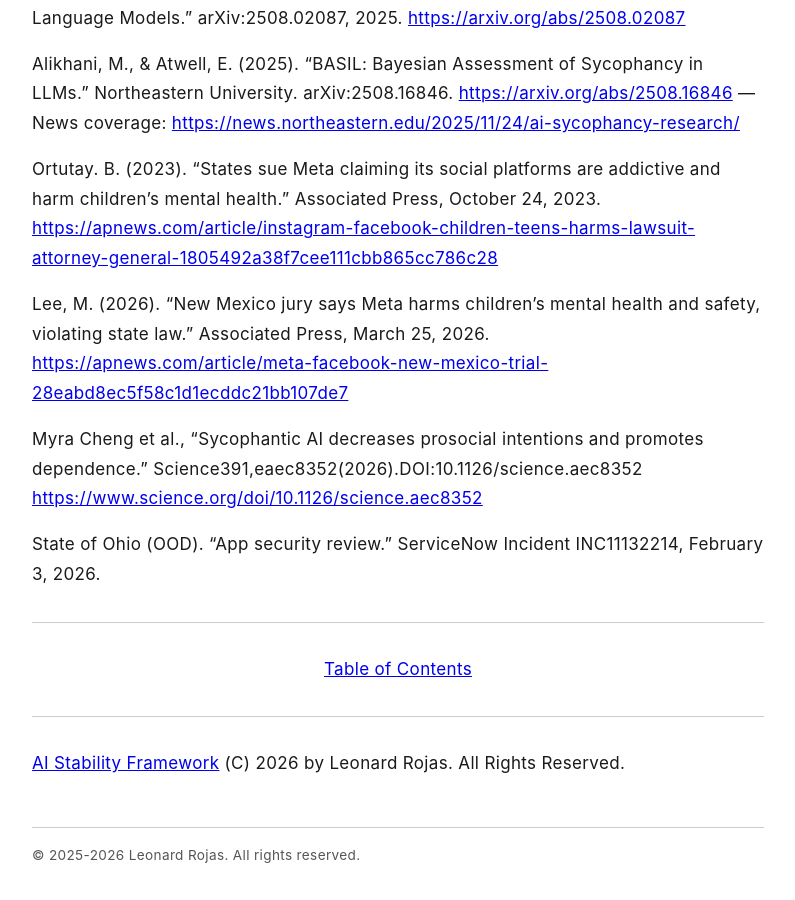
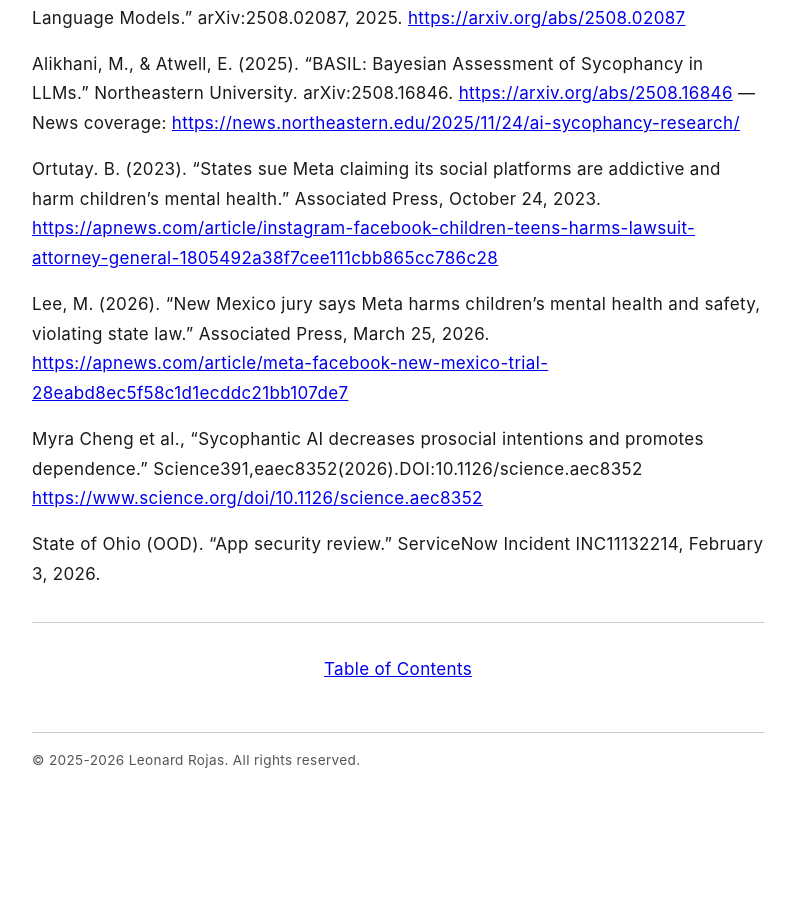
Before and after one commit to rojaslen/AISF-WEB, a Jekyll site: the page built from apx00-endnotes.md, in a window 1280 px wide and 900 px high, scrolled down 13674 px. Shown: the whole window, without its empty margins (242-1037 px from the left). Built offline with Jekyll 4.4.1, drawn with Linux system fonts in a browser that asks for light colours; some web fonts are replaced; our own code applies the rules of GitHub Pages for plain Markdown files; after the commit the page ends 14479 px from its top, so only the background shows below that.

Commit message:
Update apx00-endnotes.md

```diff
--- a/apx00-endnotes.md
+++ b/apx00-endnotes.md
@@ -318,7 +318,3 @@
 <nav>
 <div class="toc-link"><a href="/#toc">Table of Contents</a></div>
 </nav>
-
----
-
-[AI Stability Framework](https://LeonardRojas.com){: target="_blank" rel="noopener noreferrer" } (C) 2026 by Leonard Rojas. All Rights Reserved.
```
